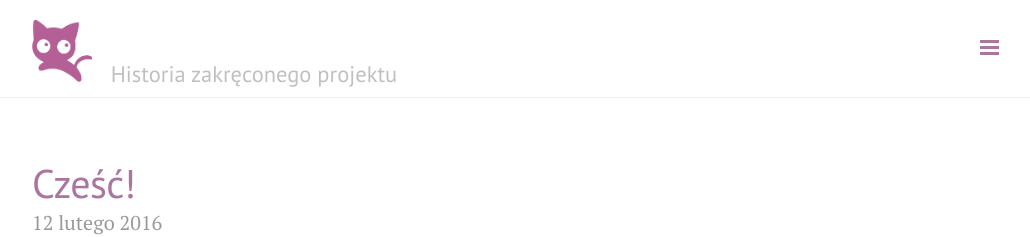
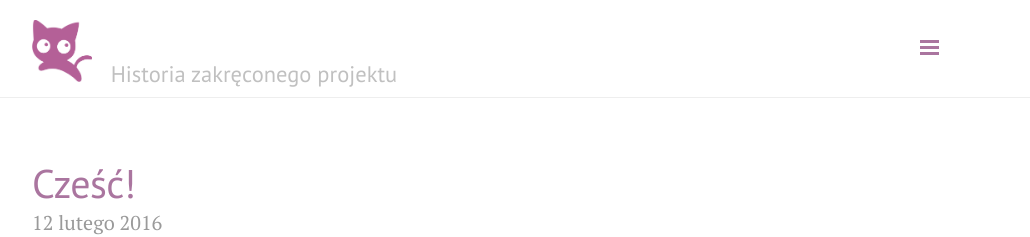
Before and after one commit to pumiko/pumiko.github.io, a Jekyll site: the page built from index.html, in a window 1280 px wide. Shown: the top 237 px of the page, without its empty margins (248-1278 px from the left). Built offline with Jekyll 4.4.1, drawn with Linux system fonts in a browser that asks for light colours; nearby versions of some CDN libraries; the list of posts is cut into pages by our own code.

Commit message:
Update lanyon.css

```diff
--- a/public/css/lanyon.css
+++ b/public/css/lanyon.css
@@ -489,7 +489,7 @@ a.pagination-item:hover {
 }
 .layout-reverse .sidebar-toggle {
   left: auto;
-  right: 1rem;
+  right: 4rem;
 }
 
 .layout-reverse #sidebar-checkbox:checked ~ .sidebar,
```
